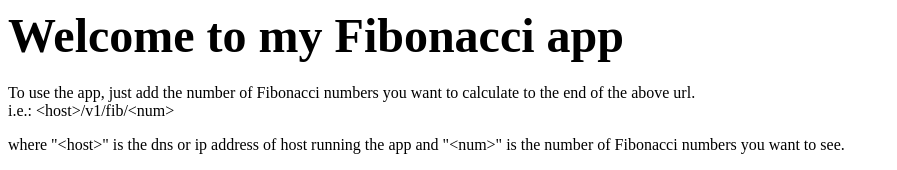
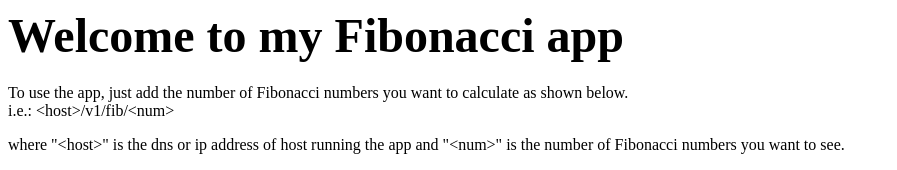
Before and after one commit to bhudlemeyer/fib, a plain HTML site: page app/templates/index.html in a window 1280 px wide. Shown: the top 170 px of the page, without its empty margins (0-897 px from the left). Drawn offline with Linux system fonts and the light colour scheme.

Commit message:
mdoify index.html

```diff
--- a/app/templates/index.html
+++ b/app/templates/index.html
@@ -4,7 +4,7 @@
     </head>
     <body>
 	    <h1><font size= "+5">Welcome to my Fibonacci app</font></h1>
-        <p>To use the app, just add the number of Fibonacci numbers you want to calculate to the end of the above url. <br>
+        <p>To use the app, just add the number of Fibonacci numbers you want to calculate as shown below. <br>
         i.e.:  &lt;host&gt;/v1/fib/&lt;num&gt;</p>
         <p>where "&lt;host&gt;" is the dns or ip address of host running the app and "&lt;num&gt;" is the number of Fibonacci numbers you want to see.</p>
 	<p><i>As a note there is a hard limit of 1000 to avoid memory exhaustion issues.</i>
```
